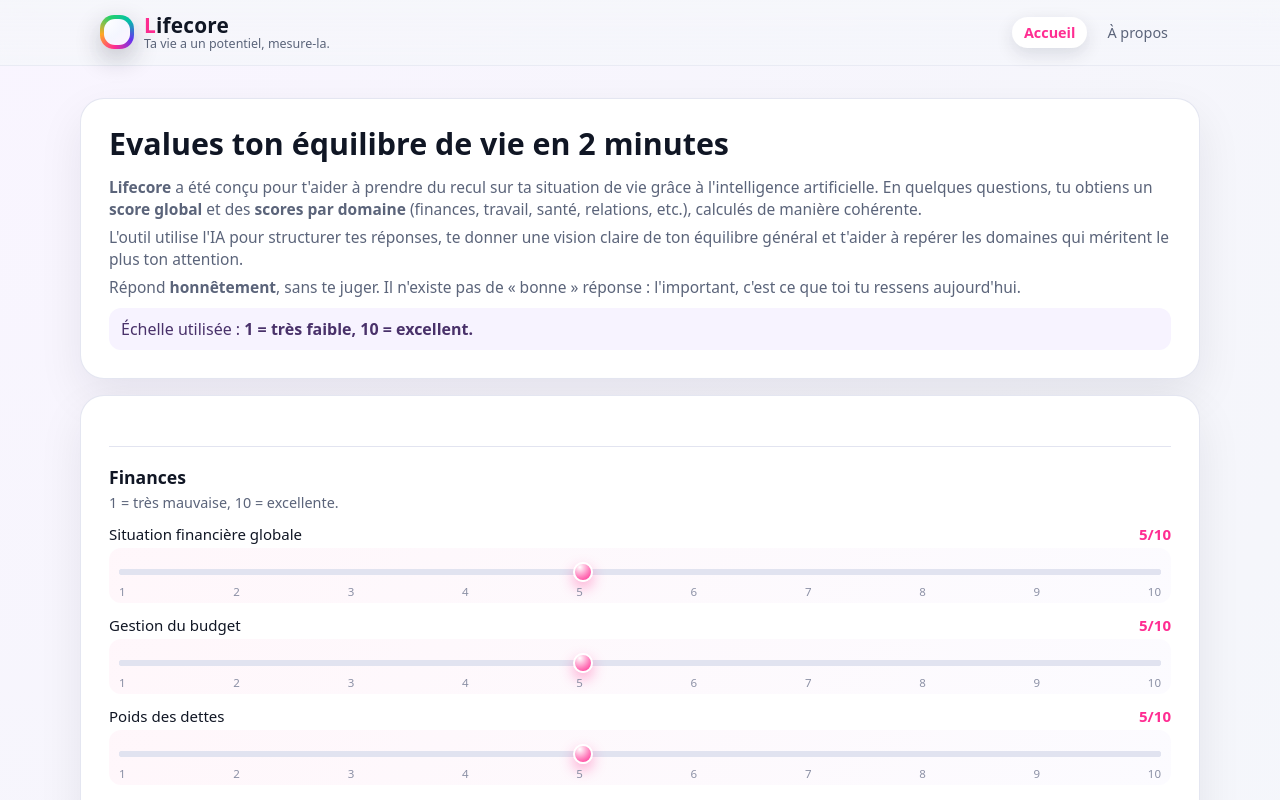
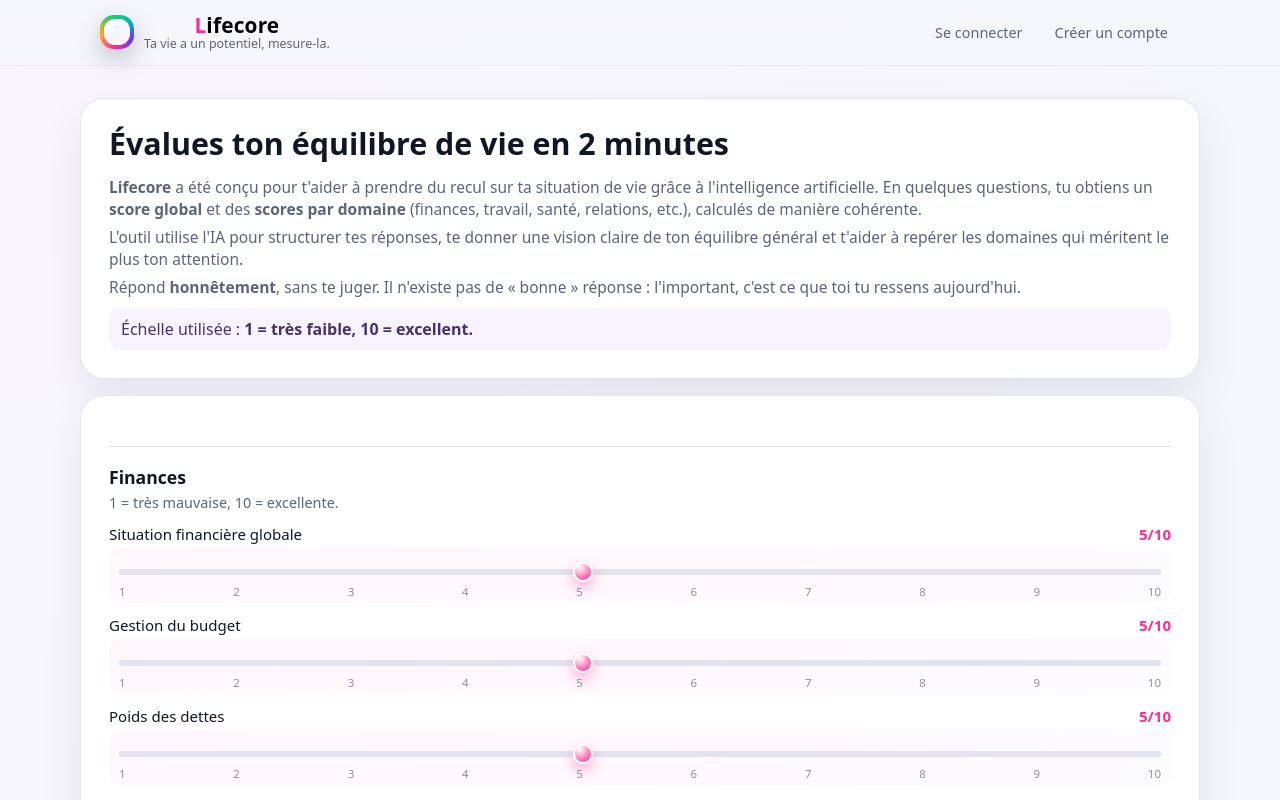
Before and after one commit to Brax971/Lifescore, a Next.js app: page / in a window 1280 px wide. Shown: the top 800 px of the page. Built offline with nearby package versions, Linux system fonts and the light colour scheme.

Commit message:
Update page.js

```diff
--- a/app/page.js
+++ b/app/page.js
@@ -100,7 +100,6 @@ const domains = [
 ];
 
 export default function HomePage() {
-  const [showAbout, setShowAbout] = useState(false); // laissé au cas où pour plus tard
   const [answers, setAnswers] = useState({});
   const [results, setResults] = useState(null);
 
@@ -164,7 +163,21 @@ export default function HomePage() {
       {/* HEADER */}
       <header className="lk-header">
         <div className="lk-header-inner">
-          <div className="lk-brand">
+          {/* Logo / retour accueil */}
+          <button
+            type="button"
+            className="lk-brand"
+            onClick={() => {
+              const el = document.getElementById("lk-home");
+              if (el) {
+                el.scrollIntoView({
+                  behavior: "smooth",
+                  block: "start",
+                });
+              }
+            }}
+            style={{ background: "none", border: "none", padding: 0 }}
+          >
             <div className="lk-brand-mark">
               <div className="lk-brand-pulse" />
             </div>
@@ -174,38 +187,18 @@ export default function HomePage() {
                 Ta vie a un potentiel, mesure-la.
               </span>
             </div>
-          </div>
+          </button>
 
+          {/* Actions compte */}
           <nav className="lk-nav">
-            <button
-              type="button"
-              className="lk-nav-link lk-nav-link-active"
-              onClick={() => {
-                const el = document.getElementById("lk-home");
-                if (el) {
-                  el.scrollIntoView({
-                    behavior: "smooth",
-                    block: "start",
-                  });
-                }
-              }}
-            >
-              Accueil
+            <button type="button" className="lk-nav-link">
+              Se connecter
             </button>
             <button
               type="button"
-              className="lk-nav-link"
-              onClick={() => {
-                const el = document.getElementById("lk-about");
-                if (el) {
-                  el.scrollIntoView({
-                    behavior: "smooth",
-                    block: "start",
-                  });
-                }
-              }}
+              className="lk-nav-link lk-nav-link-primary"
             >
-              À propos
+              Créer un compte
             </button>
           </nav>
         </div>
@@ -215,7 +208,7 @@ export default function HomePage() {
       <main className="lk-main">
         <section id="lk-home" className="lk-section">
           <div className="lk-card lk-card-main lk-card-intro">
-            <h1>Evalues ton équilibre de vie en 2 minutes</h1>
+            <h1>Évalues ton équilibre de vie en 2 minutes</h1>
             <p>
               <strong>Lifecore</strong> a été conçu pour t&apos;aider à prendre du
               recul sur ta situation de vie grâce à l&apos;intelligence
@@ -340,7 +333,7 @@ export default function HomePage() {
                   </p>
                   <p>
                     Ton LifeScore global est{" "}
-                    <strong>{getScoreText(results.globalScore)}</strong>.
+                      <strong>{getScoreText(results.globalScore)}</strong>.
                   </p>
                   <p>
                     Utilise ce score comme un point de départ : tu peux
@@ -442,7 +435,7 @@ export default function HomePage() {
           )}
         </section>
 
-        {/* À PROPOS */}
+        {/* À PROPOS – on la garde pour la mettre plus tard dans le footer/menu */}
         <section id="lk-about" className="lk-section">
           <div className="lk-card lk-card-main" style={{ marginTop: 20 }}>
             <h2>À propos de Lifecore</h2>
@@ -455,7 +448,7 @@ export default function HomePage() {
               En quelques questions, tu mesures ton équilibre dans six
               domaines clés : finances, travail, santé, organisation,
               relations et état mental. Le LifeScore ne cherche pas la
-              perfection : il met en lumière <strong>où tu es solide</strong> et
+              perfection : il met en lumière <strong>où tu es solide</strong> et{" "}
               <strong>où tu as besoin d&apos;un coup de pouce</strong>.
             </p>
             <p>
```
